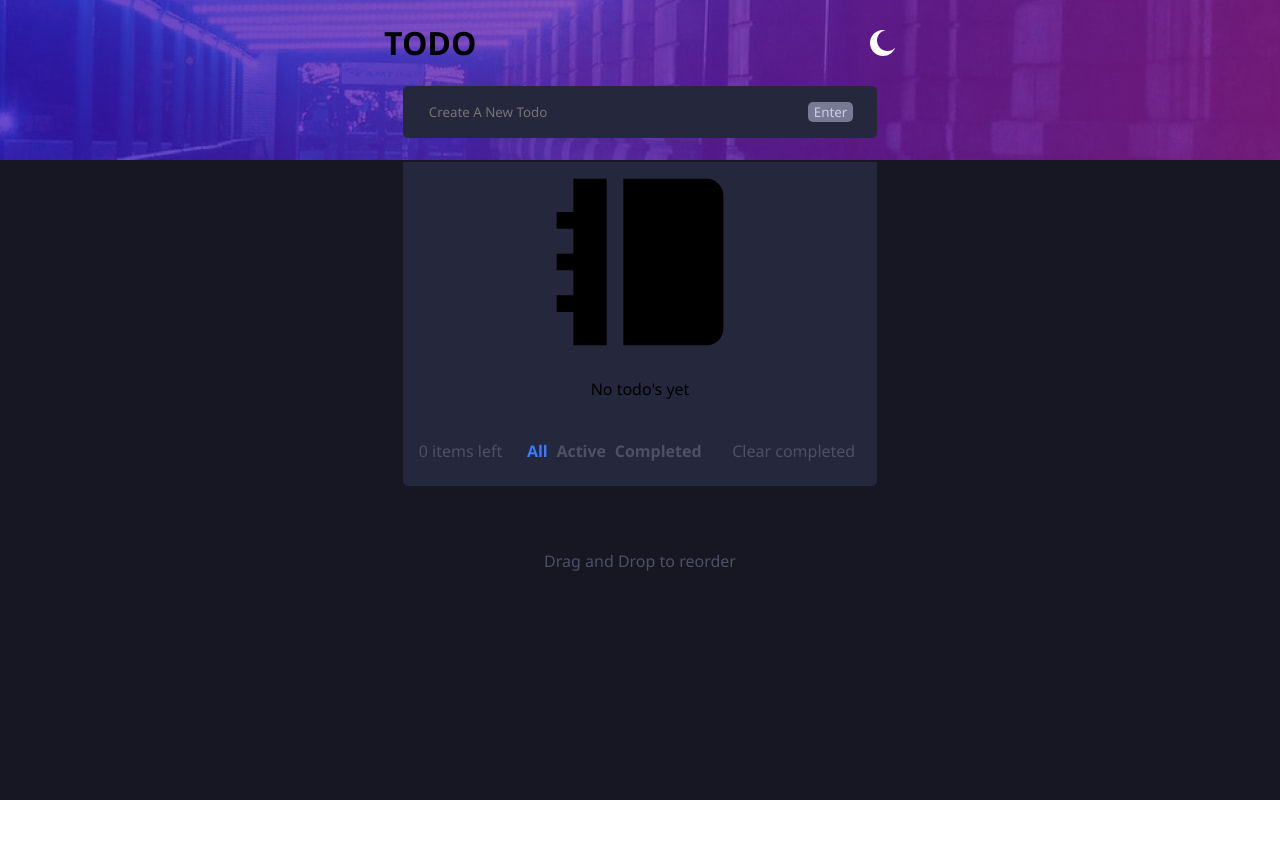
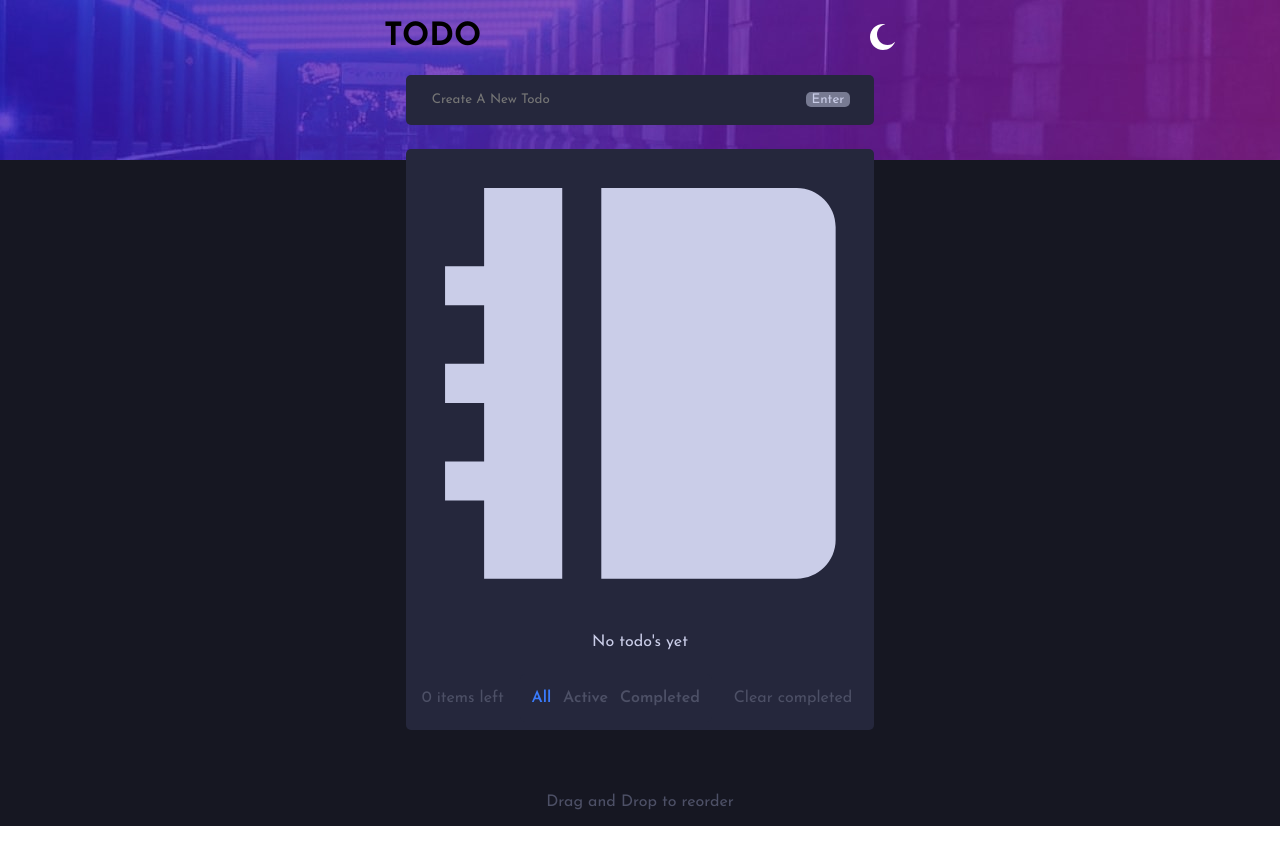
Before and after one commit to Perry-Cham/react-todo-project, a React (Vite) app: page / in a window 1280 px wide. Shown: the top 864 px of the page. Built offline with nearby package versions, Linux system fonts and the light colour scheme.

Commit message:
added drag and drop functionality

```diff
--- a/index.html
+++ b/index.html
@@ -2,9 +2,9 @@
 <html lang="en">
   <head>
     <meta charset="UTF-8" />
-  <!--  <link rel="preconnect" href="https://fonts.googleapis.com">
+  <link rel="preconnect" href="https://fonts.googleapis.com">
 <link rel="preconnect" href="https://fonts.gstatic.com" crossorigin>
-<link href="https://fonts.googleapis.com/css2?family=Josefin+Sans:ital,wght@0,100..700;1,100..700&display=swap" rel="stylesheet"> -->
+<link href="https://fonts.googleapis.com/css2?family=Josefin+Sans:ital,wght@0,100..700;1,100..700&display=swap" rel="stylesheet">
     <link rel="icon" type="image/svg+xml" href="/vite.svg" />
     <meta name="viewport" content="width=device-width, initial-scale=1.0" />
     <title>Vite + React</title>
--- a/src/components/todo-list.jsx
+++ b/src/components/todo-list.jsx
@@ -1,4 +1,12 @@
 import {useState, useEffect} from "react"
+import { DndContext, closestCorners, useSensors, useSensor, PointerSensor, TouchSensor, KeyboardSensor } from "@dnd-kit/core";
+import {
+  SortableContext,
+  sortableKeyboardCoordinates,
+  verticalListSortingStrategy,
+  arrayMove
+} from "@dnd-kit/sortable";
+
 import Todo from "./todo"
 import AddTodo from "./add-todo"
 import Counter from "./counter.jsx"
@@ -53,14 +61,41 @@ function Todolist({theme}){
     localStorage.setItem('todos',JSON.stringify(todos2))
     }
     const themeCheck = theme === 'dark' ? "dark-mode-bg" : "light-mode";
+    const getPos = (id) => {
+      const index = todos.findIndex(item => item.id == id )
+      return index;
+    }
+    function handleDragEnd(event){
+      const {active, over} = event;
+      if(!over || active.id === over.id) return;
+
+      const oldPos = getPos(active.id)
+      const newPos = getPos(over.id)
+      const newTodos = arrayMove(todos, oldPos, newPos)
+
+      setTodos(newTodos)
+      setAllTodos(newTodos)
+      localStorage.setItem('todos', JSON.stringify(newTodos))
+    }
+    const sensors = useSensors(
+      useSensor(TouchSensor),
+      useSensor(KeyboardSensor, {
+        coordinateGetter: sortableKeyboardCoordinates,
+      })
+    )
   return (
     <div>
       <AddTodo
       setTodo={(text) => handleAddTodo(text)}
       theme={themeCheck}
       />
-  {todos.length > 0 ? <ul className={`todo-body ${themeCheck}`}>
-    {todos.map((todo) => (
+
+      <DndContext sensors={sensors} onDragEnd={handleDragEnd}
+      collisionDetection={closestCorners}
+      >
+          {todos.length > 0 ? <ul className={`todo-body ${themeCheck}`}>
+            <SortableContext items={todos} strategy={verticalListSortingStrategy}>
+                  {todos.map((todo) => (
      <Todo
       value={todo.value}
       key={todo.id}
@@ -71,10 +106,16 @@ function Todolist({theme}){
       theme={themeCheck}
       />
     ))}
-  </ul>: <div className={`No-todos ${themeCheck ? "dark-mode-bg": "light-mode"}`}>
-    <img src="/images/booklet-fill.svg"/>
-    <p clasName="No-todos-p">No todo's yet</p>
+            </SortableContext>
+
+  </ul>: <div className={`No-todos ${themeCheck}`}>
+    <svg xmlns="http://www.w3.org/2000/svg" viewBox="0 0 24 24" fill="currentColor"><path d="M8 2V22H4V18H2V16H4V13H2V11H4V8H2V6H4V2H8ZM20.0049 2C21.1068 2 22 2.89821 22 3.9908V20.0092C22 21.1087 21.1074 22 20.0049 22H10V2H20.0049Z"></path></svg>
+    <p className="No-todos-p">No todo's yet</p>
   </div>}
+      </DndContext>
+
+
+
   <Counter
   setActive={setPage}
    activePage={page}
--- a/src/components/todo.jsx
+++ b/src/components/todo.jsx
@@ -1,7 +1,20 @@
+import {useSortable} from "@dnd-kit/sortable"
+import {CSS} from "@dnd-kit/utilities"
+
 function Todo({value, done, onDelete, onComplete, id, theme}) {
  const checkComplete = done ? "complete": "";
+ const {listeners, setNodeRef, attributes, transition, transform} = useSortable({id})
+
+ const Styles = {
+   transition,
+   transform: CSS.Transform.toString(transform)
+ }
   return (
-  <li className={`todo ${checkComplete}`}>
+  <li ref={setNodeRef}
+  {...attributes}
+  {...listeners}
+  style={Styles}
+  className={`todo ${checkComplete}`}>
    <div className="todo-p-wrapper">
   <span className={`indicator ${checkComplete} ${theme}`} onClick={() => onComplete(id)}></span>
     <p className="todo-text">{value}</p>
--- a/src/styles/styles.css
+++ b/src/styles/styles.css
@@ -125,7 +125,7 @@ button.delete-todo{
   flex-direction: column;
   justify-content: center;
   align-items: center;
-
+  border-radius:var(--s-radius) var(--s-radius) 0 0;
 }
 .No-todos img{
   height:200px;
@@ -213,10 +213,13 @@ z-index:-1;
 .main-body.dark-mode-bg{
   background-color: var(--very-dark-blue);
 }
-.todo-body.dark-mode-bg p, No-todos-p{
+.todo-body.dark-mode-bg p, .No-todos.dark-mode-bg p, .No-todos svg{
   color:var(--light-grayish-blue);
 }
 
+/* .No-todos p{
+  color:;
+} */
 .todo-input.dark-mode-bg input{
   color:white;
   background-color: var(--dark-mode-blue);
@@ -241,7 +244,7 @@ z-index:-1;
 .main-body.light-mode{
   background-color: var(--very-light-grayish-blue);
 }
-.todo-body.light-mode, .counter.light-mode, .footer-navigation.light-mode, .todo-input.light-mode{
+.todo-body.light-mode, .counter.light-mode, .footer-navigation.light-mode, .todo-input.light-mode, .No-todos.light-mode p, .No-todos.light-mode svg{
   background-color: var(--very-light-gray);
 }
 .todo-body.light-mode .todo{
@@ -256,12 +259,20 @@ z-index:-1;
 .message.light-mode{
   background-color: var(--very-light-grayish-blue);
 }
-.counter.light-mode, .footer-navigation.light-mode{
+.counter.light-mode, .footer-navigation.light-mode,  .No-todos.light-mode p, .No-todos.light-mode svg{
   color:var(--very-dark-grayish-blue);
 }
 
 /* RESPONSIVE DESIGN */
+@media only screen and (max-width:500px){
+  .todo p{
+    max-inline-size: 20ch;
+  }
+}
 @media only screen and (max-width:650px){
+  .todo p{
+    max-inline-size: 20ch;
+  }
   .image.dark-mode-bg{
   background-image:url(/images/bg-mobile-dark.jpg);
 }
```
